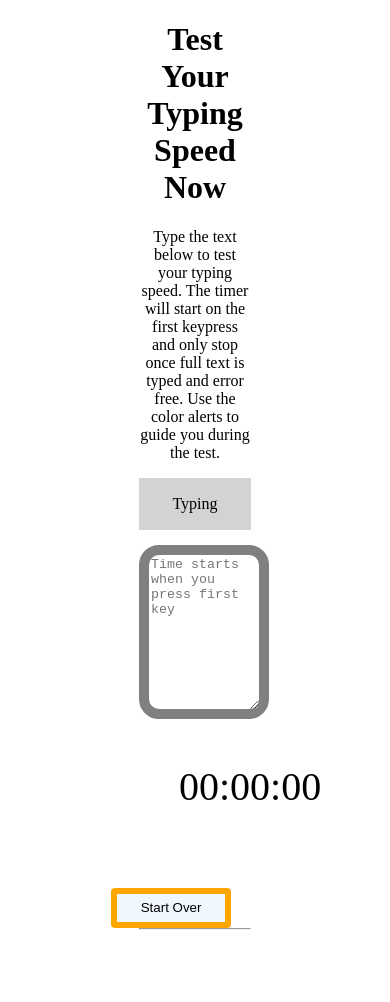
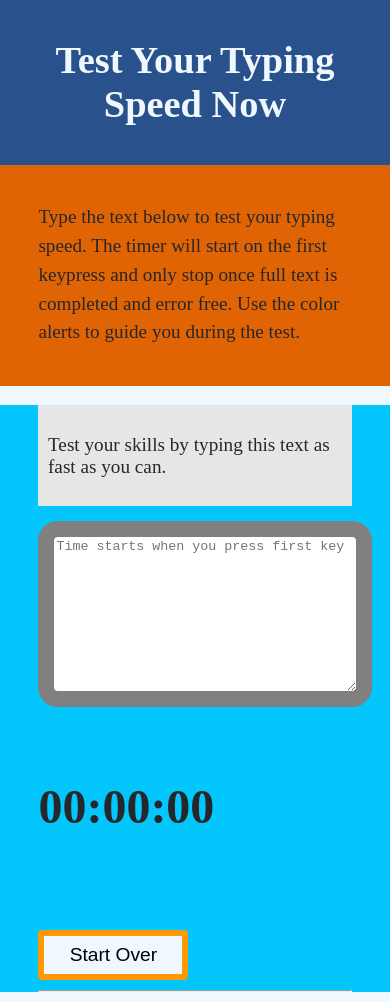
Before and after one commit to urielromero/Typing-Test-Web-App-with-JS, a plain HTML site: page index.html in a window 390 px wide. Before the commit the page ends 938 px from the top, so only its background shows below. Drawn offline with Linux system fonts and the light colour scheme.

Commit message:
added responsive design 1

```diff
--- a/index.html
+++ b/index.html
@@ -10,24 +10,32 @@
     </head>
 
     <body>
-        <div class="container">
+
             <header>
                 <h1>Test Your Typing Speed Now</h1>
             </header>
 
-            <section >
 
-                <p>Type the text below to test your typing speed. The timer will start on the first keypress and only stop once full text is typed and error free. Use the color alerts to guide you during the test.</p>
+            <section class="instructions">
+
+                <p>Type the text below to test your typing speed. The timer will start on the first keypress and only stop once full text is completed and error free. Use the color alerts to guide you during the test.</p>
 
             </section>
+
+             <div class="wrapper">
+
+         <div class="container">
+
             <section class="original-text" >
-                <p>Typing</p>
+                <p>Test your skills by typing this text as fast as you can.</p>
             </section>
+
+
             <section class="outer-box">
 
                 <textarea id="text-box" class="text-border" placeholder="Time starts when you press first key"></textarea>
             </section>
-            <section>
+            <section class="meta">
                 <div>
                     <p class="timer">00:00:00</p>
 
@@ -39,6 +47,8 @@
             <hr style="clear: both">
         </div>
 
+             </div>
+
     </body>
 
 
--- a/script.js
+++ b/script.js
@@ -68,12 +68,12 @@ function spellCheck(){
 
         //stops timer, updates color to green, and sets timerRunning boolean to stop timer from re starting if text is deleted in the same session.
         clearInterval(interval);
-        textBoder.style.borderColor ="green";
+        textBoder.style.borderColor = "#00cc00";
 
     }else{
         // blue indicates partially complete with no errors
         if( textEntered == originalTextMatch ){
-            textBoder.style.borderColor ="lightblue";
+            textBoder.style.borderColor ="#0099ff";
             // red- there are  errors in the test
         }else{
             textBoder.style.borderColor ="red";
--- a/style.css
+++ b/style.css
@@ -1,19 +1,46 @@
-.container{
+body{
+    background-color: aliceblue;
+    margin: 0;
+    color: #262729;
+    font-size:1.2em;
+}
+
+.wrapper{
+    background-color: #03c6fc;
+    max-width: 800px;
+    margin: 0 auto;
+}
+
+header h1{
     text-align: center;
-    width: 30%;
-    margin: 0 auto;
-/*    justify-content: center;*/
+    background-color: #29528c;
+    color: aliceblue;
+    margin: 0;
+    padding: 1em;
 }
 
 
-section:first-of-type p {
+.container{
 
+    margin: 0 auto;
+    max-width: 550px;
+    padding: 0 2em
 }
 
+.instructions p{
+
+    max-width: 550px;
+    margin: 0 auto;
+    padding: 2em;
+    line-height: 1.5em;
+    background-color: #e06404;
+}
+
+
 .original-text{
-    background-color: lightgray;
-    padding: 1px;
-
+    background-color: #e6e6e6;
+    padding: .5em;
+    margin-top: 1em;
 }
 
 #text-box{
@@ -23,25 +50,37 @@ section:first-of-type p {
 }
 
 .text-border{
-    border: 10px solid gray;
+    border: 16px solid gray;
     border-radius: 20px;
     margin-top: 15px;
 }
 
-
-section div p{
-    float: left;
-    margin-left: 40px;
-    font-size: 40px
+.meta{
+    margin-top: 1em;
+    display: flex;
+    justify-content: space-between;
+    flex-wrap:wrap;
 }
 
+.timer{
+    font-size: 2.5em;
+    font-weight: bold;
+}
+
+
 .reset{
+
     background-color: aliceblue;
-    height: 40px;
-    width: 120px;
-    float: right;
-    margin-top: 38px;
-    margin-right: 20px;
-    border: 6px solid orange;
-    border-radius: 4px
+    height: 50px;
+    width: 150px;
+    margin-top: 2.5em;
+    font-size: 1em;
+    border: 6px solid #ff9900;
+    border-radius: 4px;
+
 }
+
+
+.reset:hover{
+    background-color: #ff9900;
+}
```
